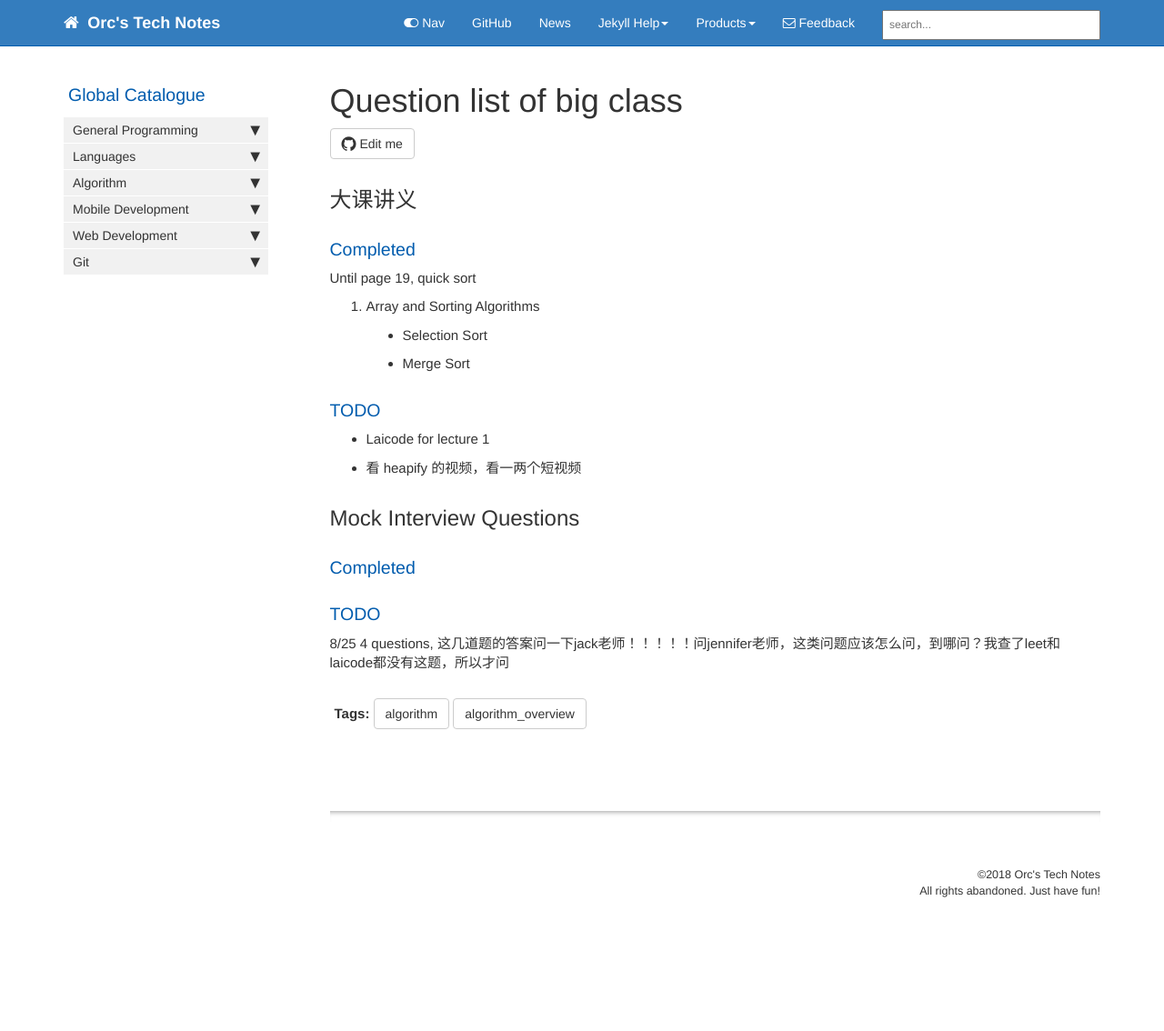
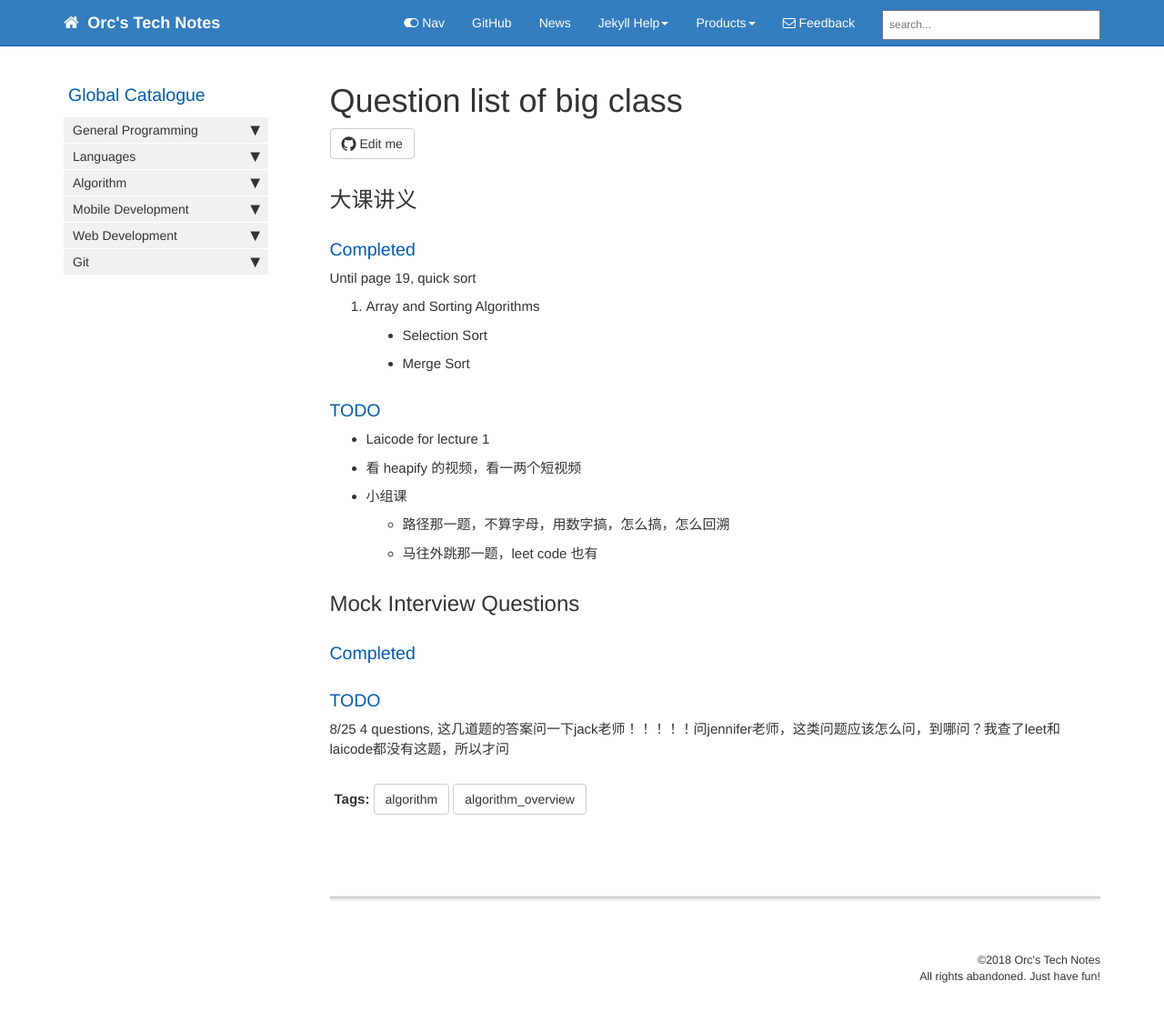
Before and after one commit to HungryOrc/hungryorc.github.io, a Jekyll site: the page built from pages/algorithm/algorithm_todo.md, in a window 1280 px wide. Shown: the whole page at 91% size. Built offline with Jekyll 4.4.1, drawn with Linux system fonts in a browser that asks for light colours; nearby versions of some CDN libraries; comment, search, counter and statistics services are not loaded; before the commit the page ends 1039 px from its top, so only the background shows below that.

Commit message:
Update algorithm_todo.md

```diff
--- a/pages/algorithm/algorithm_todo.md
+++ b/pages/algorithm/algorithm_todo.md
@@ -21,6 +21,11 @@ Until page 19, quick sort
 * Laicode for lecture 1
 * 看 heapify 的视频，看一两个短视频
 
+* 小组课
+  * 路径那一题，不算字母，用数字搞，怎么搞，怎么回溯
+  * 马往外跳那一题，leet code 也有
+
+
 ## Mock Interview Questions
 ### Completed
 
```
